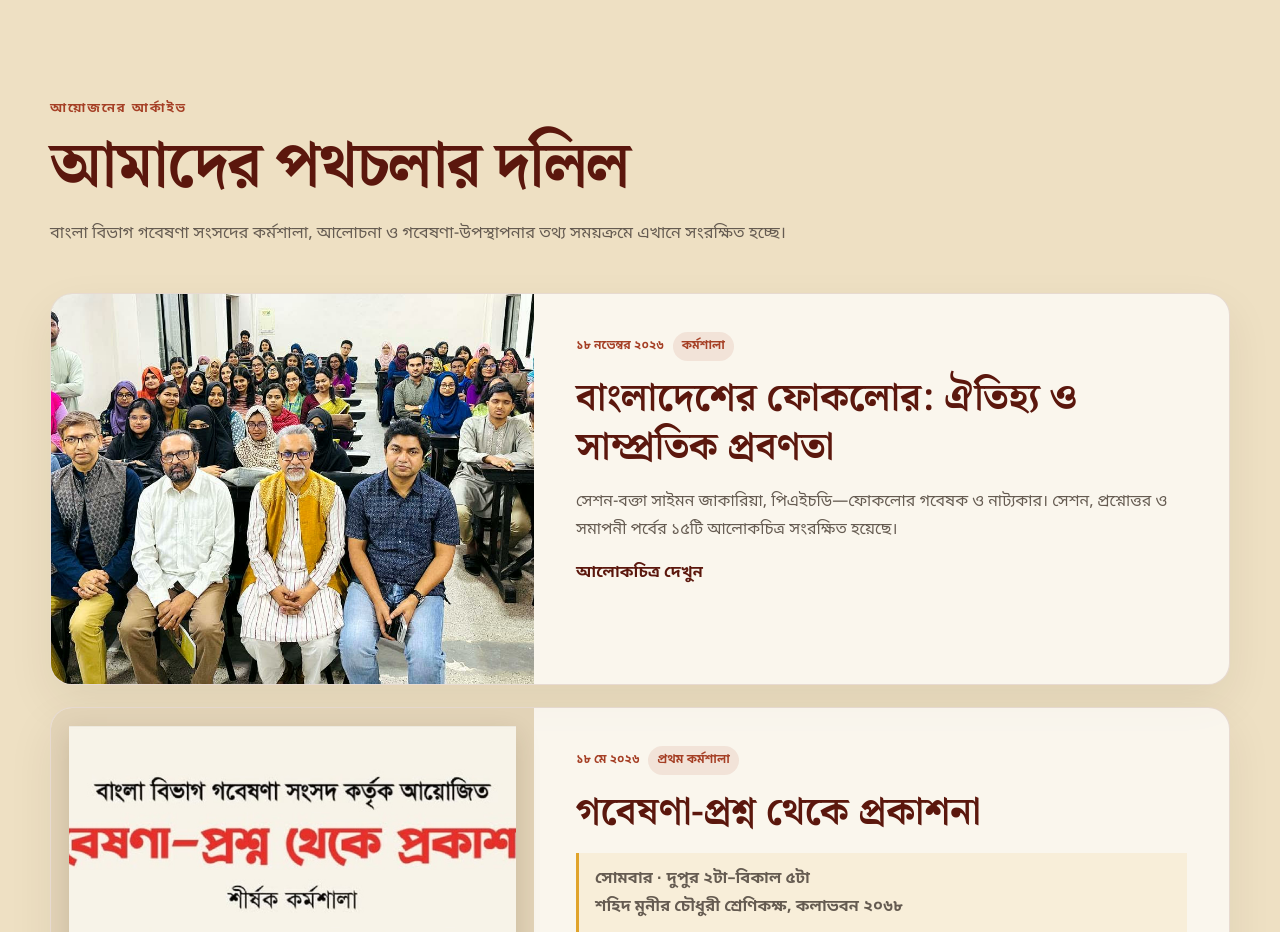
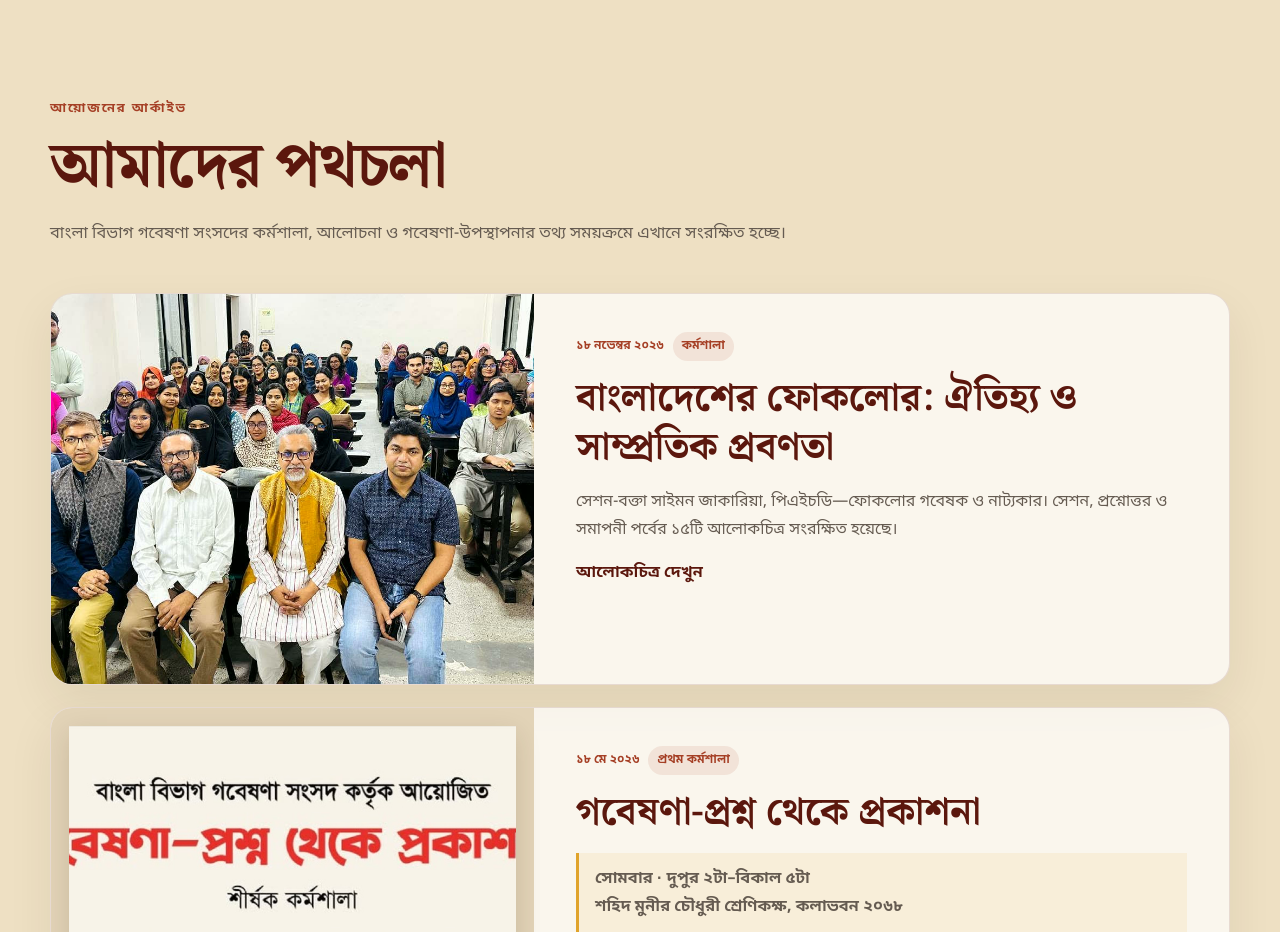
Before and after one commit to izobayer/bangla-gobeshona-sangsad, a plain HTML site: page index.html in a window 1280 px wide. Shown: the part 9140-10072 px from the top of the page. Drawn offline with Linux system fonts and the light colour scheme.

Commit message:
Shorten archive section heading

```diff
--- a/index.html
+++ b/index.html
@@ -379,7 +379,7 @@
       <div class="container">
         <div class="archive-heading reveal">
           <p class="kicker">আয়োজনের আর্কাইভ</p>
-          <h2>আমাদের পথচলার দলিল</h2>
+          <h2>আমাদের পথচলা</h2>
           <p>বাংলা বিভাগ গবেষণা সংসদের কর্মশালা, আলোচনা ও গবেষণা-উপস্থাপনার তথ্য সময়ক্রমে এখানে সংরক্ষিত হচ্ছে।</p>
         </div>
 
```
